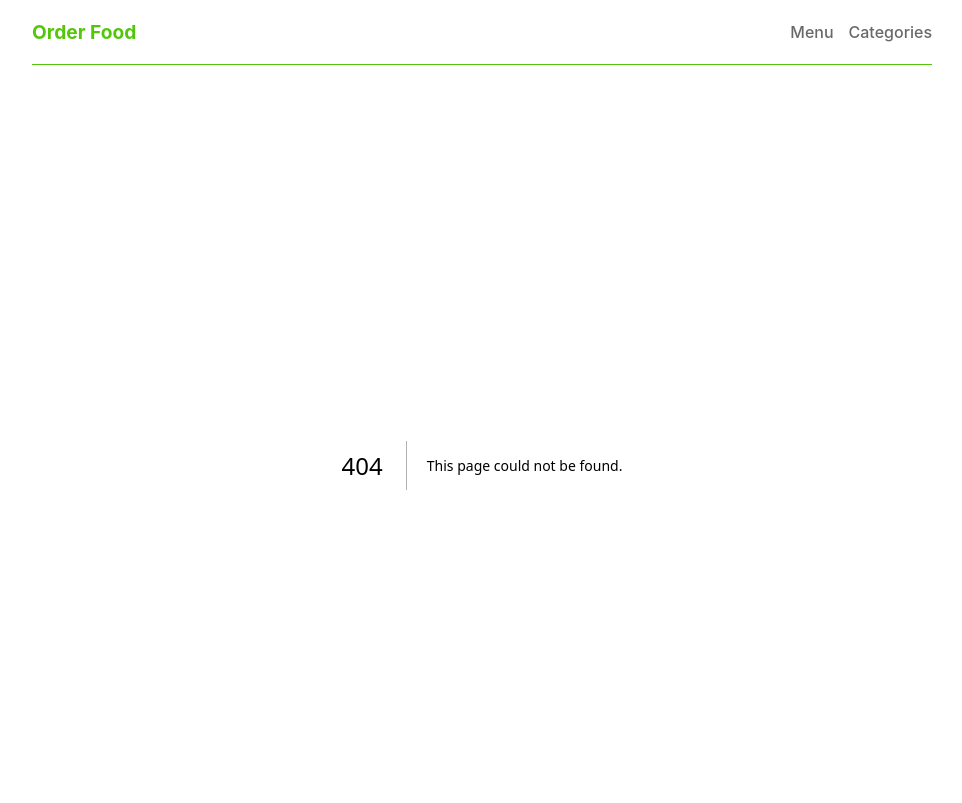
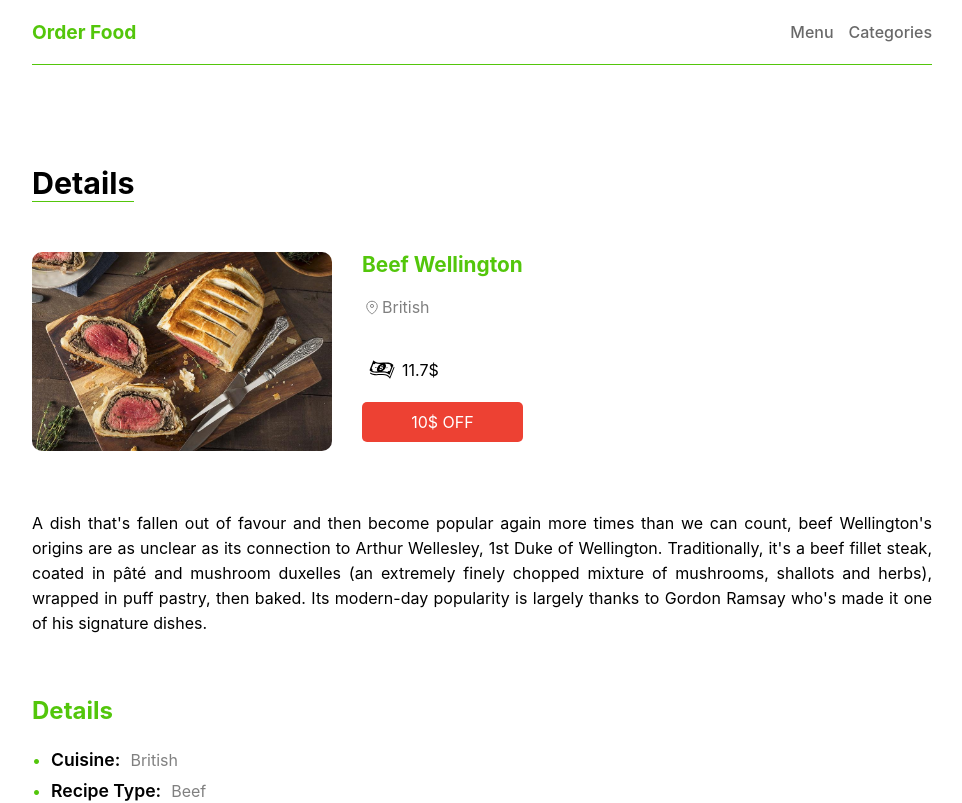
Before and after one commit to suriya-work/order-food, a Next.js app: page /menu/1 in a window 1280 px wide. Before the commit this address had no page. Shown: the top 803 px of the page, without its empty margins (158-1120 px from the left). Built offline with nearby package versions, Linux system fonts and the light colour scheme; data requests are answered from the project's data file.

Commit message:
create route [id]

```diff
--- /dev/null
+++ b/pages/menu/[id].js
@@ -0,0 +1,48 @@
+import { useRouter } from "next/router";
+import DetailesPage from "@/components/templates/DetailesPage";
+
+const Detailes = ({ data }) => {
+    const router = useRouter();
+
+    if (router.isFallback) {
+        return <h2>Loading Page ...</h2>
+    }
+    return <DetailesPage { ...data } />
+};
+
+export default Detailes;
+
+//getStaticPaths
+
+export async function getStaticPaths() {
+    const res = await fetch("http://localhost:4000/data")
+    const json = await res.json()
+    const data = json.slice(0, 10)
+    const paths = data.map((food) => ({
+        params: { id: food.id.toString() },
+    }))
+
+    return {
+        paths,
+        fallback: true,
+    }
+}
+//getStaticProps
+
+export async function getStaticProps(context) {
+    const { params: { id } } = context;
+    const res = await fetch(`http://localhost:4000/data/${id}`);
+    const data = await res.json();
+
+    if (!data.id) {
+        return {
+            notFound: true,
+        }
+    }
+
+    return {
+        props: { data },
+        revalidate: 10,
+    }
+
+}
```
Also changed, not shown: pages/categories/index.js (added, +7 -0 lines).
